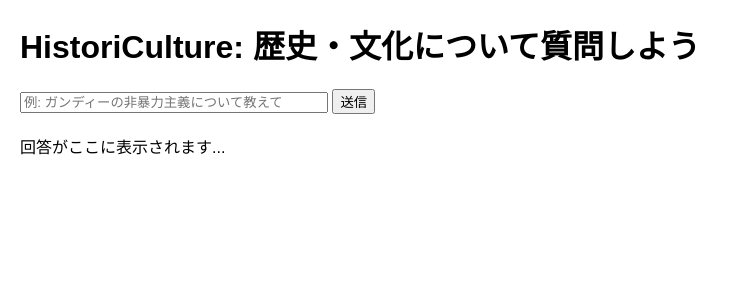
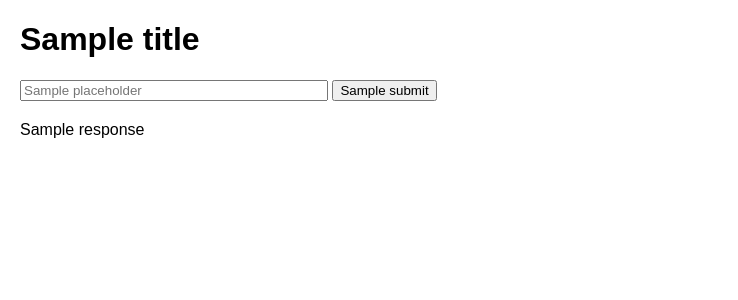
Before and after one commit to AT-KB/HistoriCulture, a Python web app: template templates/index.html in a window 1280 px wide. Shown: the top 300 px of the page, without its empty margins (0-738 px from the left). Run offline with Jinja, Linux system fonts and the light colour scheme; the template is opened without the code that fills it: most values are stand-ins (such as "Sample title", 1, 10 or a date in 2020).

Commit message:
Update index.html

```diff
--- a/templates/index.html
+++ b/templates/index.html
@@ -1,5 +1,5 @@
 <!DOCTYPE html>
-<html lang="ja">
+<html lang="{{ babel.locale.language }}">
 <head>
     <meta charset="UTF-8">
     <meta name="viewport" content="width=device-width, initial-scale=1.0">
@@ -10,33 +10,33 @@
     </style>
 </head>
 <body>
-    <h1>HistoriCulture: 歴史・文化について質問しよう</h1>
+    <h1>{{ title }}</h1>
     <form id="askForm">
-        <input type="text" id="query" placeholder="例: ガンディーの非暴力主義について教えて" required style="width: 300px;">
-        <button type="submit">送信</button>
+        <input type="text" id="query" placeholder="{{ placeholder }}" required style="width: 300px;">
+        <button type="submit">{{ submit }}</button>
     </form>
-    <div id="response">回答がここに表示されます...</div>
+    <div id="response">{{ response }}</div>
 
     <script>
         document.getElementById('askForm').addEventListener('submit', async (e) => {
             e.preventDefault();
             const queryValue = document.getElementById('query').value;
             if (!queryValue) {
-                alert('質問を入力してください');
+                alert('{{ alert_message }}');  // 追加: 警報も翻訳可能に
                 return;
             }
             const responseDiv = document.getElementById('response');
-            responseDiv.innerText = '処理中...';
+            responseDiv.innerText = '{{ processing }}';  // 追加: 処理中も翻訳
 
             try {
                 const response = await fetch('/ask', {
                     method: 'POST',
                     headers: {'Content-Type': 'application/json'},
-                    body: JSON.stringify({query: queryValue})  # question → query
+                    body: JSON.stringify({query: queryValue})
                 });
 
                 if (!response.ok) {
-                    throw new Error(`エラー: ${response.status} - ${await response.text()}`);
+                    throw new Error(`{{ error_prefix }}: ${response.status} - ${await response.text()}`);
                 }
 
                 const reader = response.body.getReader();
@@ -49,7 +49,7 @@
                     responseDiv.innerText += decoder.decode(value);
                 }
             } catch (error) {
-                responseDiv.innerText = `エラーが発生しました: ${error.message}`;
+                responseDiv.innerText = `{{ error_message }}: ${error.message}`;
                 console.error(error);
             }
         });
```
